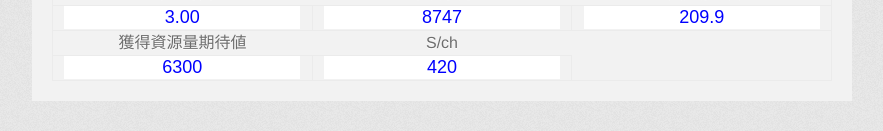
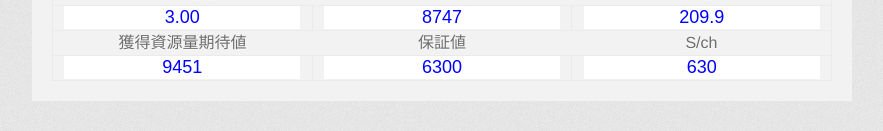
Before and after one commit to myu25/bro3_symulator, a plain HTML site: page calc01.htm in a window 1280 px wide. Both pictures are taken after a click on the checkbox 867 px from the left and 426 px from the top of the page. Shown: the part 643-774 px from the top of the page, without its empty margins (198-1081 px from the left). Drawn offline with Linux system fonts and the light colour scheme; a web font is replaced by a local one.

Commit message:
add Slow

```diff
--- a/calc01.htm
+++ b/calc01.htm
@@ -234,9 +234,10 @@ header h1 {
 <td><input value="" name="Atf" readonly="readonly" type="text"></td>
 <td><input value="" name="Spf" readonly="readonly" type="text"></td>
 </tr>
-<tr><th>獲得資源量期待値</th><th>S/ch</th></tr>
+<tr><th>獲得資源量期待値</th><th>保証値</th><th>S/ch</th></tr>
 <tr id="b">
 <td><input value="" name="S" readonly="readonly" type="text"></td>
+<td><input value="" name="Slow" readonly="readonly" type="text"></td>
 <td><input value="" name="Sch" readonly="readonly" type="text"></td>
 </tr>
 </tbody></table>
--- a/calc01.js
+++ b/calc01.js
@@ -48,13 +48,14 @@ function optcal(Lv,At,Sp,C,Atskill,Spskill,Sskill,H,Dlimit,ryubi,butai,Aup,Sk,ak
 	Atd=(Fac1[2]*D+Fac1[3])*eval(Tanakatable(ryubi,butai));
 	AtPt=Math.ceil(eval((Atd/(At*(1+Atskill*0.01)*Aupp)-1)/0.094));
 	SpPt=Lv*5-AtPt;
-	S=D*Fac1[4]*10*(1+Sskill*0.01);
+	S=D*Fac1[4]*15*(1+Sskill*0.01);
+	Slow=D*Fac1[4]*10*(1+Sskill*0.01);
 	Spf=(SpPt*0.012+1)*Sp;
 //	hf=D/(Spf*(1+0.01*Spskill));
 	hf=D/(Spf*(1+0.01*Spskill+0.05*KLv+D*ELv1));
 	Atf=(AtPt*0.094+1)*At;
 	if(Sk==true){Sch=S/C/hf;}else{Sch=S/C/hf/2;}
-	return [D,AtPt,SpPt,hf,Atf,Spf,S,Sch];
+	return [D,AtPt,SpPt,hf,Atf,Spf,S,Sch,Slow];
 }
 function skilllist(skill1,nskill1){
 	skilldata001=new Array();
@@ -292,6 +293,7 @@ function Calc1(){
 	document.table1.Spf.value=ans[5].toFixed(1);
 	document.table1.S.value=ans[6].toFixed(0);
 	document.table1.Sch.value=ans[7].toFixed(0);
+	document.table1.Slow.value=ans[8].toFixed(0);
 }
 function Calc2(){
 		skill=new Array (0,0,0);
```
